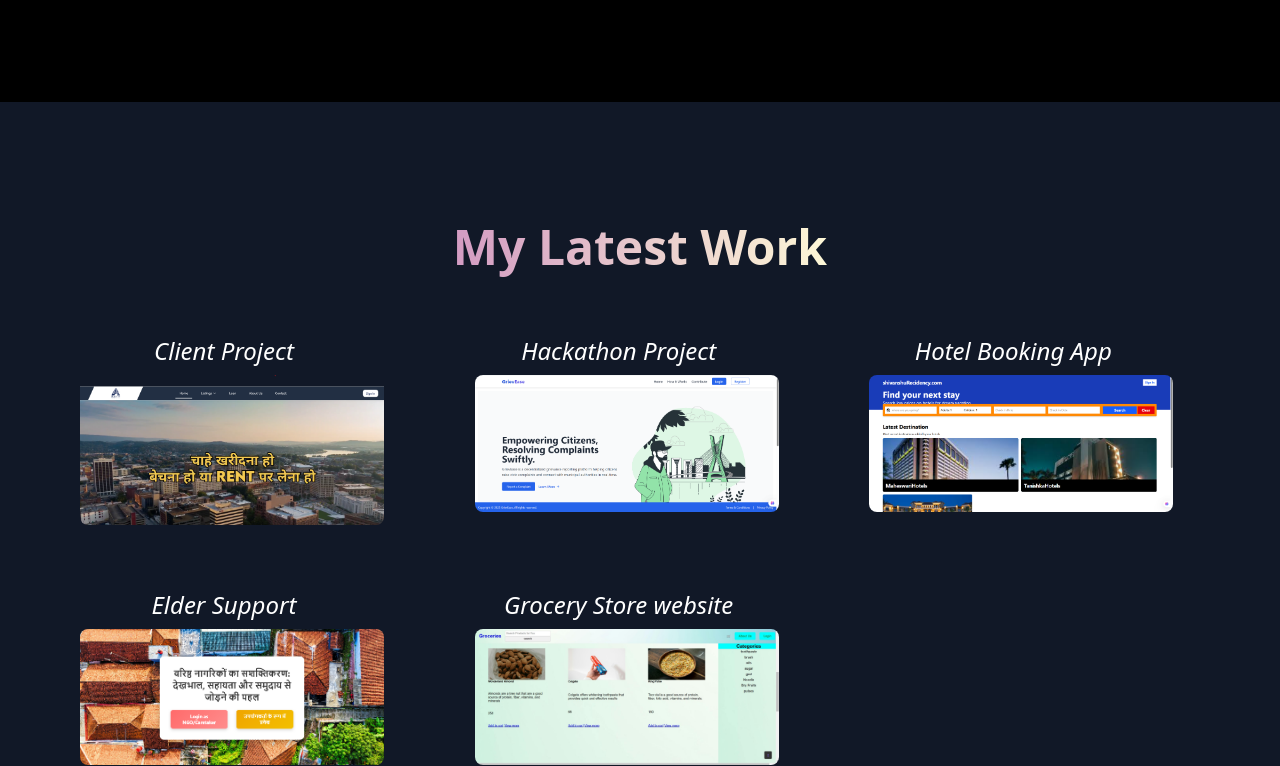
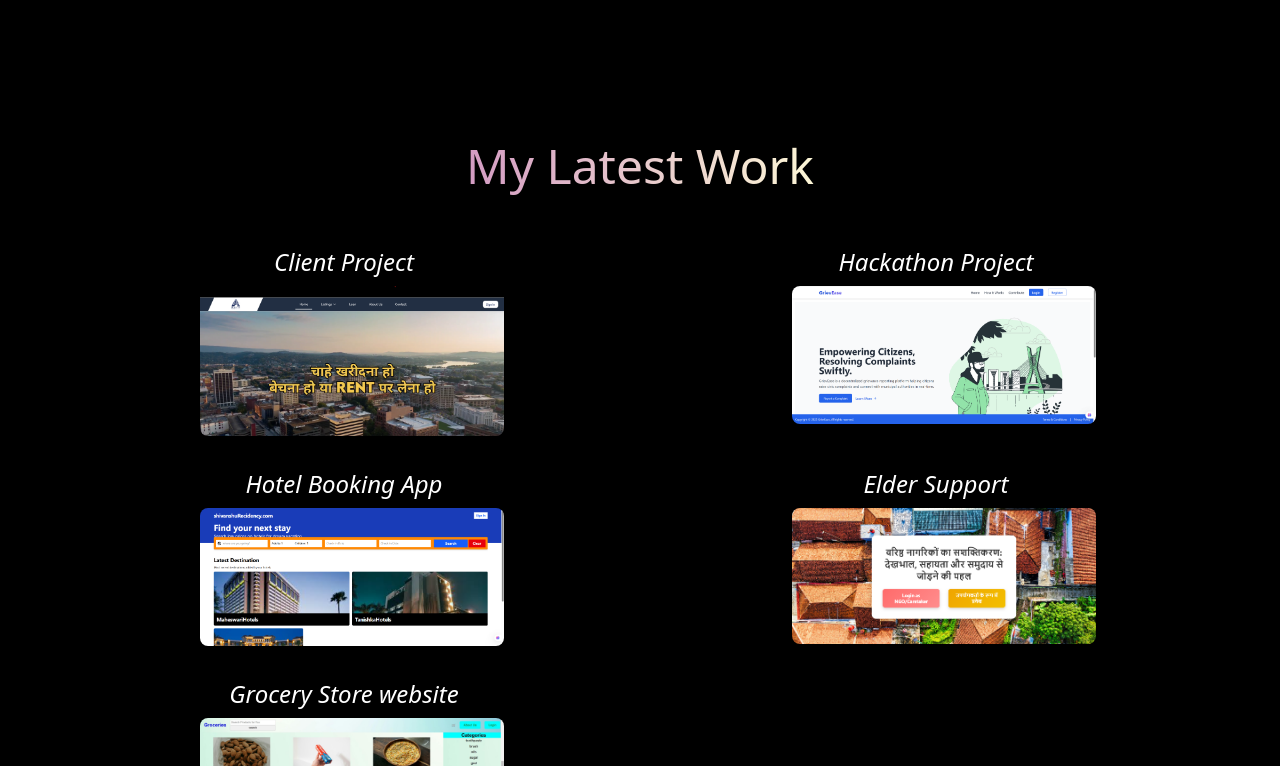
Before and after one commit to shiv-anshu-gupta/My_Portfolio, a React (Vite) app: page / in a window 1280 px wide. Shown: the part 1254-2020 px from the top of the page. Built offline with nearby package versions, Linux system fonts and the light colour scheme.

Commit message:
Update Mywork.jsx

```diff
--- a/src/Components/MyWork/Mywork.jsx
+++ b/src/Components/MyWork/Mywork.jsx
@@ -1,19 +1,17 @@
 import React from "react";
 import Work_data from "./Work_data";
+
 const Mywork = () => {
   return (
-    <div
-      id="projects"
-      className="bg-gray-900 py-16 text-white dark:bg-gray-950 min-h-screen flex items-center justify-center"
-    >
-      <div className="container mx-auto px-4">
-        <div className="mb-12 flex flex-col items-center justify-center">
-          <h1 className="bg-gradient-to-r from-[#d299c2] to-[#fef9d7] bg-clip-text p-2 text-5xl font-bold text-transparent">
+    <div id="projects" className="text-white p-8">
+      <div className="flex flex-col justify-center items-center">
+        <h1 className="text-5xl bg-gradient-to-r from-[#d299c2] to-[#fef9d7] bg-clip-text text-transparent p-2">
           My Latest Work
         </h1>
       </div>
-        <div className="flex justify-center">
-          <div className="grid w-full max-w-6xl grid-cols-1 gap-8 sm:grid-cols-2 lg:grid-cols-3">
+
+      <div className="flex justify-center items-center">
+        <div className="w-9/12 flex justify-between m-10 flex-wrap">
           <Work_data
             Title="Client Project"
             ImgProject="Images/client.png"
@@ -42,8 +40,7 @@ const Mywork = () => {
         </div>
       </div>
     </div>
-    </div>
-  )
-}
+  );
+};
 
-export default Mywork
+export default Mywork;
```
Lines whose indentation alone changed are shown as unchanged.
